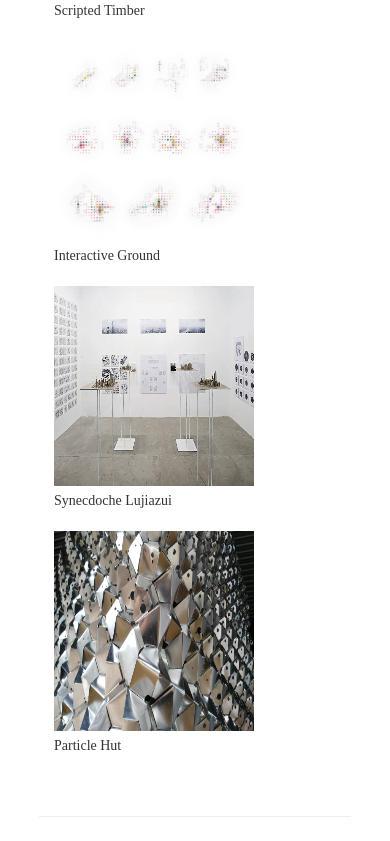
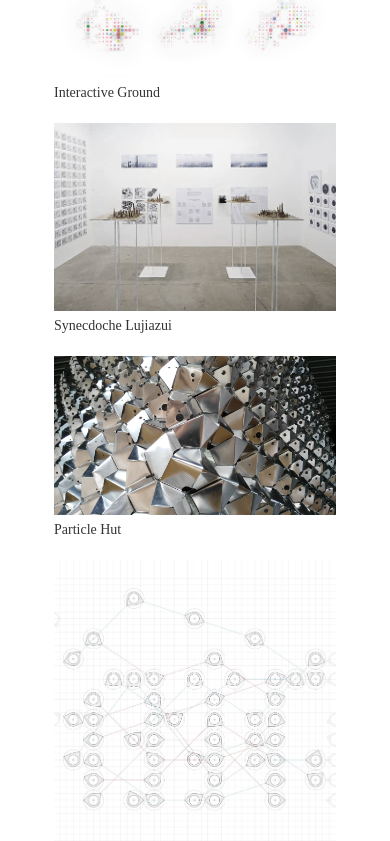
Before and after one commit to cli2/SI539_portfolio, a plain HTML site: page make.html in a window 390 px wide. Shown: the part 1081-1922 px from the top of the page. Drawn offline with nearby package versions, Linux system fonts and the light colour scheme.

Commit message:
Responsive pictures

```diff
--- a/make.html
+++ b/make.html
@@ -3,6 +3,7 @@
   <head>
     <meta charset="utf-8">
     <title>Make</title>
+    <link rel="shortcut icon" href="p_image/logo.png">
     <link rel="stylesheet" href="p_css/style.css" media="screen" title="no title">
     <link rel="stylesheet" href="https://maxcdn.bootstrapcdn.com/bootstrap/3.3.7/css/bootstrap.min.css" integrity="sha384-BVYiiSIFeK1dGmJRAkycuHAHRg32OmUcww7on3RYdg4Va+PmSTsz/K68vbdEjh4u" crossorigin="anonymous">
   </head>
@@ -33,28 +34,29 @@
       </div>
     </section>
     <section>
+
       <div class="col-lg-4 col-md-6 cover">
-        <img src="p_image/p_cover/timber.jpg" alt="" />
-        <p>
-          Scripted Timber
-        </p>
-      </div>
-      <div class="col-lg-4 col-md-6 cover">
-        <img src="p_image/p_cover/lighting.jpg" alt="" />
+        <img src="p_image/p_cover/lighting.jpg" class="img-responsive" alt="" />
         <p>
           Interactive Ground
         </p>
       </div>
       <div class="col-lg-4 col-md-6 cover">
-        <img src="p_image/p_cover/lujiazui.jpg" alt="" />
+        <img src="p_image/p_cover/lujiazui.jpg" class="img-responsive" alt="" />
         <p>
           Synecdoche Lujiazui
         </p>
       </div>
       <div class="col-lg-4 col-md-6 cover">
-        <img src="p_image/p_cover/particle.jpg" alt="" />
+        <img src="p_image/p_cover/particle.jpg"  class="img-responsive" alt="" />
         <p>
           Particle Hut
+        </p>
+      </div>
+      <div class="col-lg-4 col-md-6 cover">
+        <img src="p_image/p_cover/timber.jpg" class="img-responsive" alt="" />
+        <p>
+          Scripted Timber
         </p>
       </div>
     </section>
--- a/p_css/style.css
+++ b/p_css/style.css
@@ -69,10 +69,11 @@ header a:hover{
   margin: 20px 0;
 
 }
-.cover img{
+/*Hardcode for each viewport*/
+/*.cover img{
   width: 200px;
   height: 200px;
-}
+}*/
 .cover img:hover{
   opacity: 0.5;
 }
```
Also changed, not shown: 2 other files.
